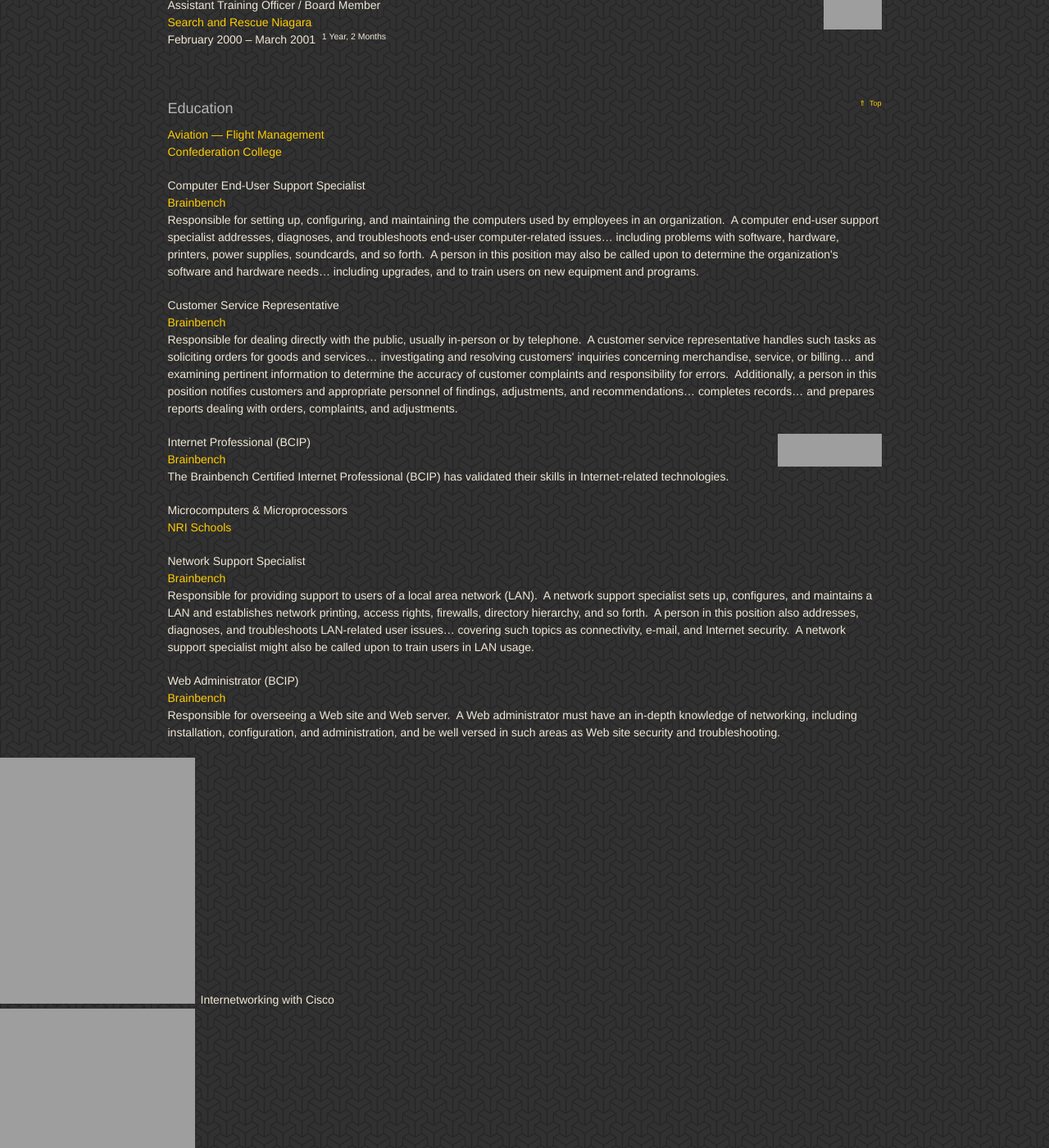
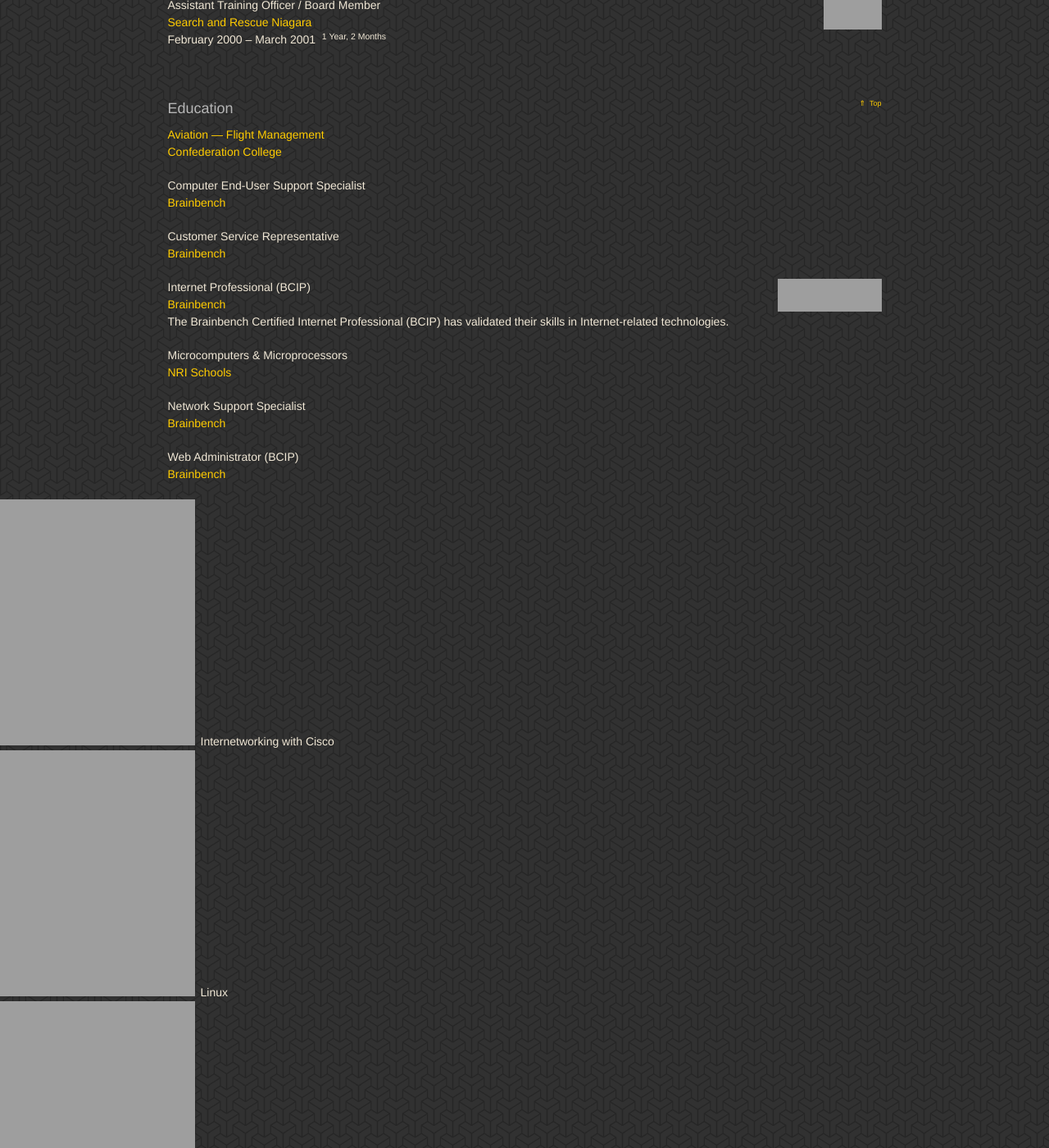
Before and after one commit to jwds1978/jwds1978.github.io, a Jekyll site: the page built from resume.md, in a window 1280 px wide and 1400 px high, scrolled down 33722 px. Shown: the whole window at 82% size. Built offline with Jekyll 4.4.1, drawn with Linux system fonts in a browser that asks for light colours; nearby versions of some CDN libraries; some web fonts are replaced; our own code applies the rules of GitHub Pages for plain Markdown files; some of the changed text lies outside the part shown; grey boxes are pictures that could not be loaded.

Commit message:
Hide education summaries.

```diff
--- a/resume.md
+++ b/resume.md
@@ -471,7 +471,7 @@
     <p>
       <span class="p-description">Computer End-User Support Specialist</span><br />
       <a class="p-name p-org u-url" href="https://www.brainbench.com" target="_blank" title="Brainbench">Brainbench</a><br />
-      <span class="p-summary">
+      <span class="p-summary" style="display: none;">
         Responsible for setting up, configuring, and maintaining the computers used by employees in an organization.&nbsp; A computer end-user support
         specialist addresses, diagnoses, and troubleshoots end-user computer-related issues&hellip; including problems with software, hardware, printers,
         power supplies, soundcards, and so forth.&nbsp; A person in this position may also be called upon to determine the organization's software and
@@ -483,7 +483,7 @@
     <p>
       <span class="p-description">Customer Service Representative</span><br />
       <a class="p-name p-org u-url" href="https://www.brainbench.com" target="_blank" title="Brainbench">Brainbench</a><br />
-      <span class="p-summary">
+      <span class="p-summary" style="display: none;">
         Responsible for dealing directly with the public, usually in-person or by telephone.&nbsp; A customer service representative handles such tasks as
         soliciting orders for goods and services&hellip; investigating and resolving customers' inquiries concerning merchandise, service, or
         billing&hellip; and examining pertinent information to determine the accuracy of customer complaints and responsibility for errors.&nbsp;
@@ -512,7 +512,7 @@
     <p>
       <span class="p-description">Network Support Specialist</span><br />
       <a class="p-name p-org u-url" href="https://www.brainbench.com" target="_blank" title="Brainbench">Brainbench</a><br />
-      <span class="p-summary">
+      <span class="p-summary" style="display: none;">
         Responsible for providing support to users of a local area network (LAN).&nbsp; A network support specialist sets up, configures, and maintains a
         LAN and establishes network printing, access rights, firewalls, directory hierarchy, and so forth.&nbsp; A person in this position also addresses,
         diagnoses, and troubleshoots LAN-related user issues&hellip; covering such topics as connectivity, e-mail, and Internet security.&nbsp; A network
@@ -524,7 +524,7 @@
     <p>
       <span class="p-description">Web Administrator (BCIP)</span><br />
       <a class="p-name p-org u-url" href="https://www.brainbench.com" target="_blank" title="Brainbench">Brainbench</a><br />
-      <span class="p-summary">
+      <span class="p-summary" style="display: none;">
         Responsible for overseeing a Web site and Web server.&nbsp; A Web administrator must have an in-depth knowledge of networking, including
         installation, configuration, and administration, and be well versed in such areas as Web site security and troubleshooting.
       </span>
@@ -542,7 +542,7 @@
     <p>
       <span class="p-description">Web Designer (BCIP)</span><br />
       <a class="p-name p-org u-url" href="https://www.brainbench.com" target="_blank" title="Brainbench">Brainbench</a><br />
-      <span class="p-summary">
+      <span class="p-summary" style="display: none;">
         Responsible for creating Web sites using HTML and Web design software.&nbsp; In addition to designing a Web site that's attractive, interesting,
         functional, and useful, a Web designer must also ensure that the Web site is easily navigable and accessible to all who may want to use it.
       </span>
@@ -557,7 +557,7 @@
     <p>
       <span class="p-description">Web Developer (BCIP)</span><br />
       <a class="p-name p-org u-url" href="https://www.brainbench.com" target="_blank" title="Brainbench">Brainbench</a><br />
-      <span class="p-summary">
+      <span class="p-summary" style="display: none;">
         Responsible for using programming, scripting, and database integration tools to develop professional, effective, and well-organized client-side and
         server-side Web sites.&nbsp; Web developers must know HTML, XML, and object-oriented design and should be able to use a variety of programming
         languages and Web development tools.
```
